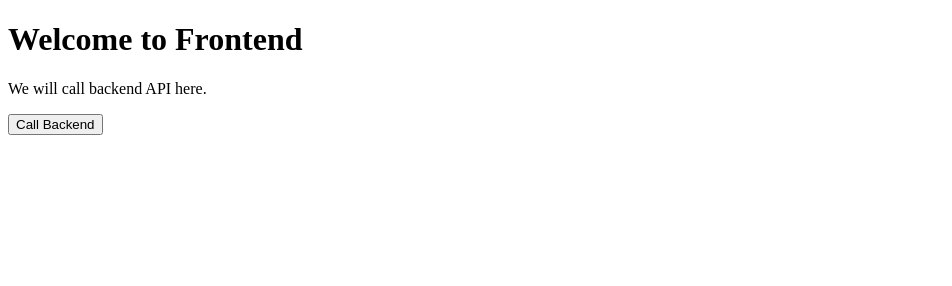
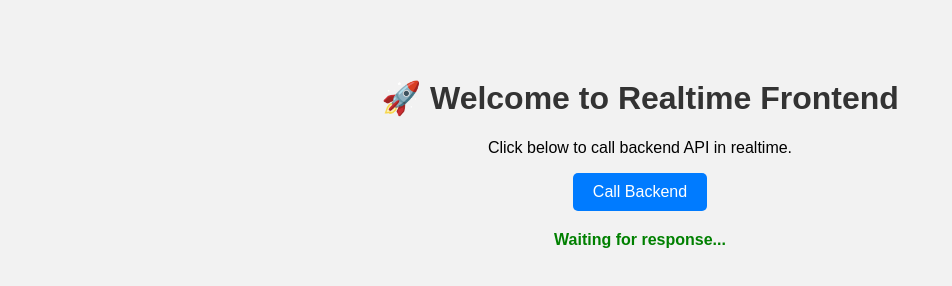
Before and after one commit to umairibnauyyub/docker-3tier-app, a plain HTML site: page frontend/index.html in a window 1280 px wide. Shown: the whole page, without its empty margins (0-952 px from the left). Drawn offline with Linux system fonts and the light colour scheme.

Commit message:
Update index.html

```diff
--- a/frontend/index.html
+++ b/frontend/index.html
@@ -1,20 +1,35 @@
 <!DOCTYPE html>
 <html>
 <head>
-  <title>Frontend</title>
+  <title>My Realtime App</title>
+  <style>
+    body { font-family: Arial, sans-serif; text-align: center; padding: 50px; background-color: #f2f2f2; }
+    h1 { color: #333; }
+    button {
+      background-color: #007BFF;
+      color: white;
+      border: none;
+      padding: 10px 20px;
+      font-size: 16px;
+      border-radius: 5px;
+      cursor: pointer;
+    }
+    button:hover { background-color: #0056b3; }
+    #response { margin-top: 20px; font-weight: bold; color: green; }
+  </style>
 </head>
 <body>
-  <h1>Welcome to Frontend</h1>
-  <p>We will call backend API here.</p>
+  <h1>🚀 Welcome to Realtime Frontend</h1>
+  <p>Click below to call backend API in realtime.</p>
   <button onclick="callAPI()">Call Backend</button>
-  <p id="response"></p>
+  <p id="response">Waiting for response...</p>
 
   <script>
     function callAPI() {
       fetch('/api/')
         .then(res => res.text())
         .then(data => document.getElementById('response').innerText = data)
-        .catch(err => alert("Error calling backend"));
+        .catch(err => document.getElementById('response').innerText = 'Error calling backend');
     }
   </script>
 </body>
```
